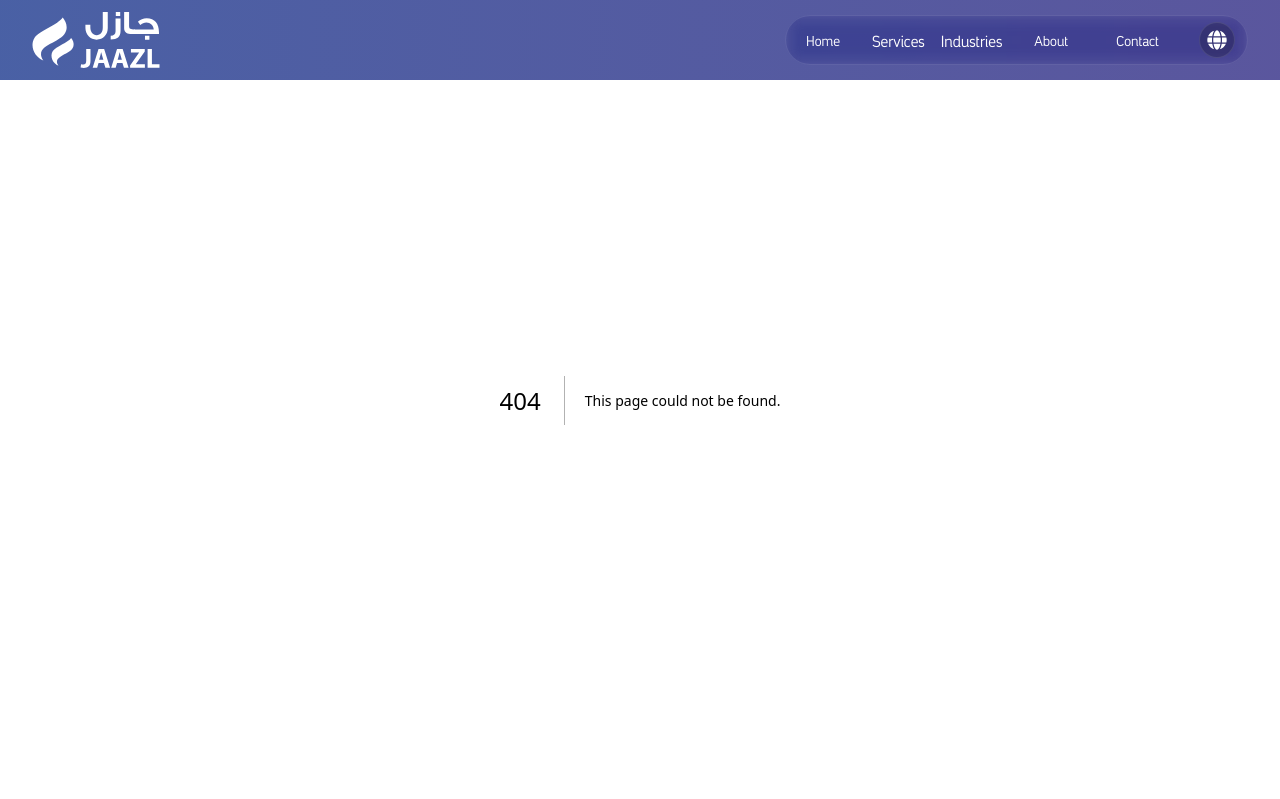
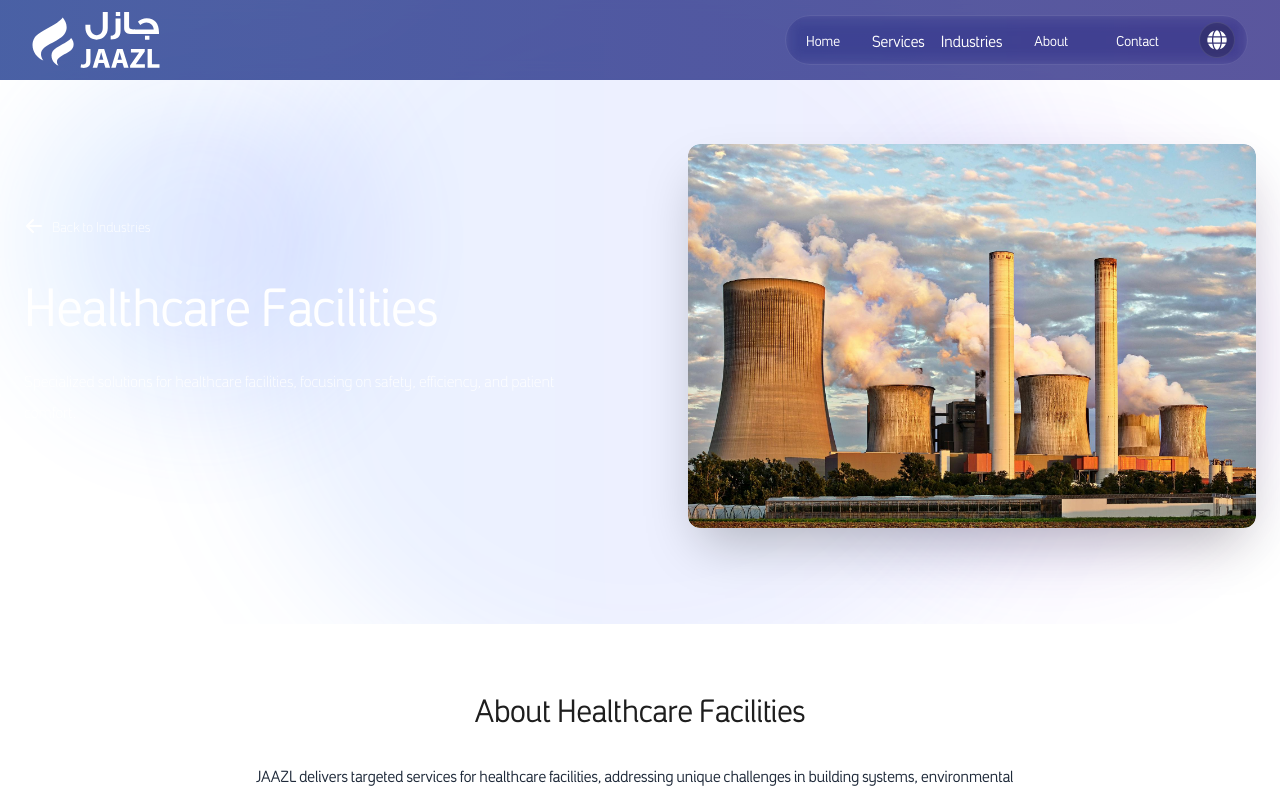
Before and after one commit to JAAZL-Hub/jaazl-website, a Next.js app in the folder jaazl-frontend/: page /industries/healthcare in a window 1280 px wide. Before the commit this address had no page. Shown: the top 799 px of the page. Built offline with nearby package versions, Linux system fonts and the light colour scheme.

Commit message:
feat: implement header component and industry pages with mega menu navigation

```diff
--- /dev/null
+++ b/jaazl-frontend/src/app/industries/healthcare/page.tsx
@@ -0,0 +1,25 @@
+import { Metadata } from 'next';
+import { industries } from '@/services/api/mockData/industries';
+import { engineeringServices } from '@/services/api/mockData/engineeringServices';
+import type { Service } from '@/services/types';
+import IndustryPageClient from '@/components/industries/IndustryPageClient';
+
+export const metadata: Metadata = {
+  title: 'Healthcare Facility Solutions | JAAZL',
+  description: 'Specialized engineering and technical solutions for modern healthcare facilities, ensuring safety, efficiency, and optimal patient environments.',
+  keywords: ['healthcare facilities', 'hospital engineering', 'medical facilities', 'patient safety', 'healthcare infrastructure'],
+};
+
+export default function HealthcarePage() {
+  const industry = industries.find(i => i.slug === 'healthcare');
+  const relatedServices = industry?.relatedServices ?
+    industry.relatedServices
+      .map((slug: string) => engineeringServices.find(service => service.slug === slug))
+      .filter(Boolean) as Service[] : [];
+
+  if (!industry) {
+    return null;
+  }
+
+  return <IndustryPageClient industry={industry} relatedServices={relatedServices} />;
+}
--- /dev/null
+++ b/jaazl-frontend/src/app/industries/manufacturing/page.tsx
@@ -0,0 +1,25 @@
+import { Metadata } from 'next';
+import { industries } from '@/services/api/mockData/industries';
+import { engineeringServices } from '@/services/api/mockData/engineeringServices';
+import type { Service } from '@/services/types';
+import IndustryPageClient from '@/components/industries/IndustryPageClient';
+
+export const metadata: Metadata = {
+  title: 'Manufacturing Solutions | JAAZL',
+  description: 'Comprehensive engineering, automation, and optimization solutions for modern manufacturing operations.',
+  keywords: ['manufacturing solutions', 'industrial automation', 'quality control', 'production optimization', 'smart factory'],
+};
+
+export default function ManufacturingPage() {
+  const industry = industries.find(i => i.slug === 'manufacturing');
+  const relatedServices = industry?.relatedServices ?
+    industry.relatedServices
+      .map((slug: string) => engineeringServices.find(service => service.slug === slug))
+      .filter(Boolean) as Service[] : [];
+
+  if (!industry) {
+    return null;
+  }
+
+  return <IndustryPageClient industry={industry} relatedServices={relatedServices} />;
+}
--- a/jaazl-frontend/src/components/layout/Header.tsx
+++ b/jaazl-frontend/src/components/layout/Header.tsx
@@ -66,6 +66,9 @@ const industries = [
   { name: { en: 'Mining', ar: 'التعدين' }, path: '/industries/mining' },
   { name: { en: 'Municipal', ar: 'البلديات' }, path: '/industries/municipal' },
   { name: { en: 'Power & Electricity', ar: 'الطاقة والكهرباء' }, path: '/industries/power' },
+  { name: { en: 'Manufacturing', ar: 'التصنيع' }, path: '/industries/manufacturing' },
+  { name: { en: 'Water & Wastewater Treatment', ar: 'معالجة المياه ومياه الصرف الصحي' }, path: '/industries/water-treatment' },
+  { name: { en: 'Healthcare Facilities', ar: 'المنشآت الصحية' }, path: '/industries/healthcare' },
 ];
 
 const Header: React.FC = () => {
```
Also changed, not shown: 2 other files (tests, documents, lock files or other folders).
